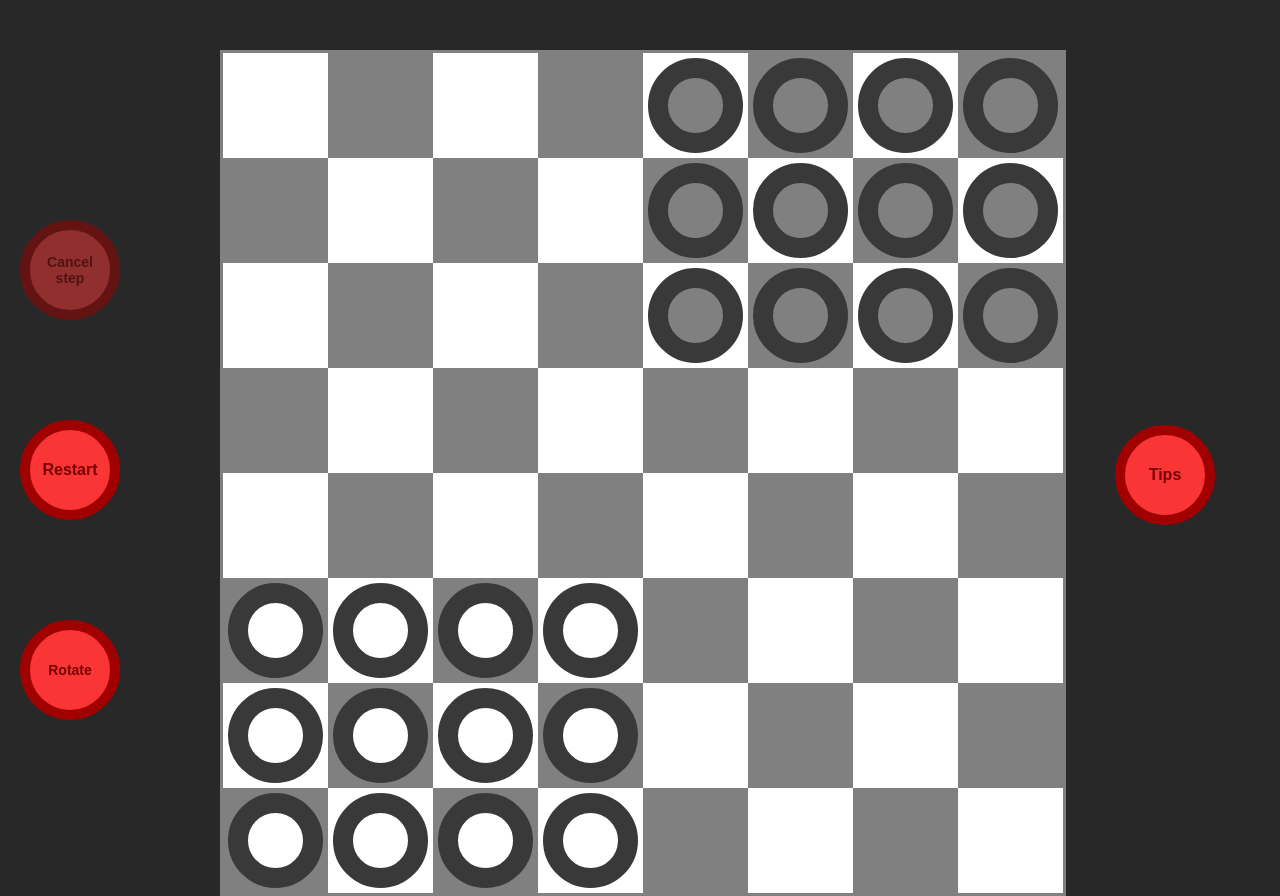
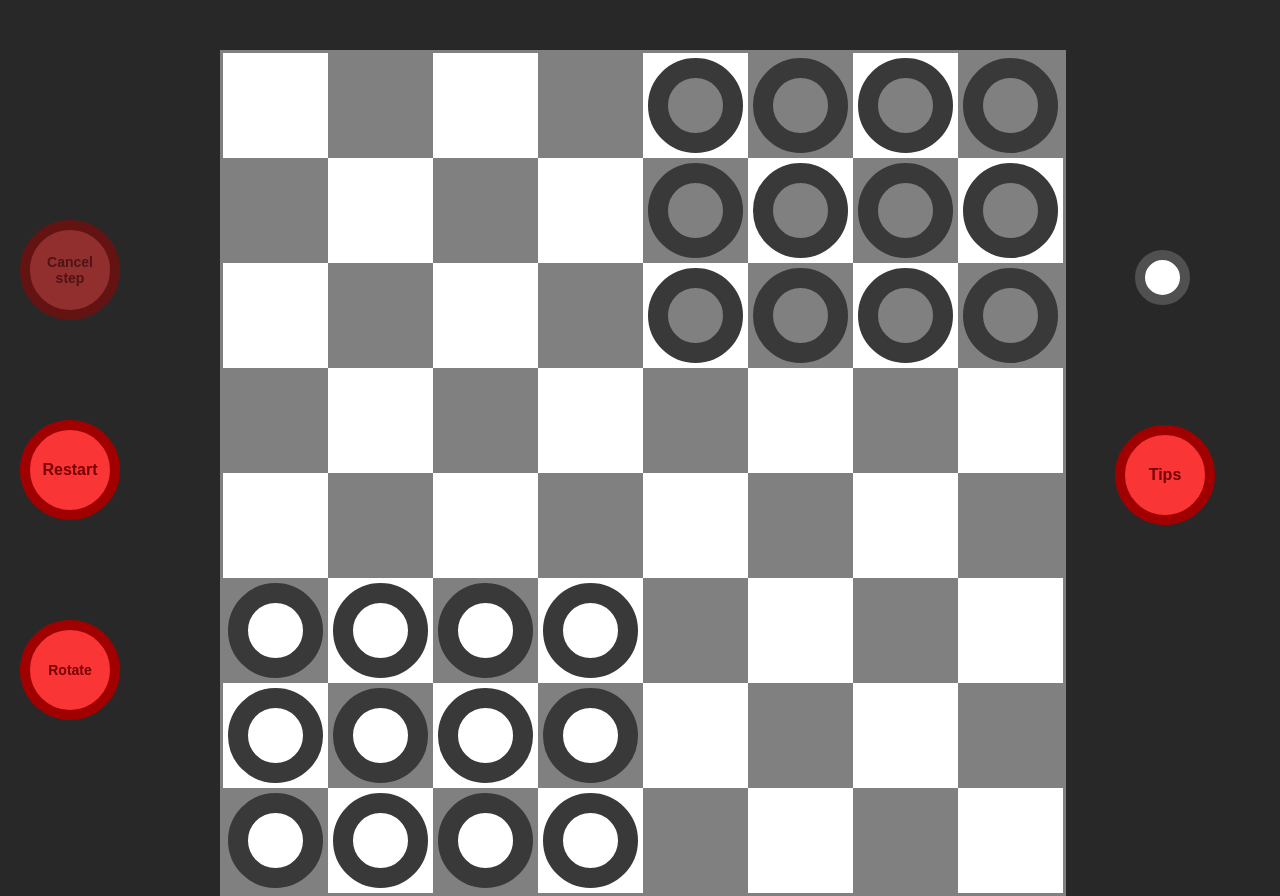
Before and after one commit to Alesha0103/angles, a React (Create React App) app: page / in a window 1280 px wide. Built offline with nearby package versions, Linux system fonts and the light colour scheme.

Commit message:
indicator added

```diff
--- a/src/App.scss
+++ b/src/App.scss
@@ -27,7 +27,7 @@
   .grid {
     grid-template-columns: repeat(8, 80px);
     grid-template-rows: repeat(8, 80px);
-    margin-top: 100px;
+    margin-top: 75px;
   }
 }
 
--- a/src/App.tsx
+++ b/src/App.tsx
@@ -7,6 +7,7 @@ import { reloadApp } from './store/actions/GeneralActions';
 import classNames from 'classnames';
 import { Buttons } from './components/Buttons/Buttons';
 import { Tips } from './components/Tips/Tips';
+import { Indicator } from './components/Indicator/Indicator';
 
 const App = () => {
   const checkerBoard = board.getBoard();
@@ -37,6 +38,7 @@ const App = () => {
   return (
     <div className="app">
       <Buttons/>
+      <Indicator />
       <div className={classNames("grid", {"grid__rotate": rotate})}>
         {checkerBoard.map((cell) => (
           <Cell
--- a/src/components/Buttons/Buttons.scss
+++ b/src/components/Buttons/Buttons.scss
@@ -93,6 +93,7 @@
       &:disabled {
         &:hover {
           background-color: #f93535;
+          transform: scale(1);
         }
       }
     }
--- a/src/components/Cell/Cell.tsx
+++ b/src/components/Cell/Cell.tsx
@@ -45,7 +45,6 @@ export const Cell: React.FC<CellProps> = ({type, coordinate}) => {
   }
 
   const finishStep = () => {
-    console.log("finishStep");
     if (memorizedChecker?.coordinate !== savedStep) {
       dispatch(setTurn());
     }
--- /dev/null
+++ b/src/components/Indicator/Indicator.scss
@@ -0,0 +1,84 @@
+.indicator__wrapp {
+  display: flex;
+  justify-content: center;
+  margin: 25px 0;
+
+  .indicator {
+    width: 15px;
+    height: 15px;
+    border-radius: 35px;
+    border: 5px solid #505050;
+  }
+  .indicator__turns {
+    background-color: white;
+    color: black;
+    position: absolute;
+    font-size: 10px;
+    margin-top: 34px;
+    padding: 3px;
+    border-radius: 3px;
+
+    &::before {
+      content: "";
+      display: block;
+      width: 10px;
+      height: 10px;
+      transform: rotate(45deg);
+      background-color: white;
+      position: absolute;
+      top: -5px;
+      left: 44%;
+    }
+  }
+}
+
+@media (min-width: 380px) {
+  .indicator__turns {
+    font-size: 12px !important;
+  }
+}
+
+@media (min-width: 480px) {
+  .indicator__turns {
+    font-size: 14px !important;
+  }
+}
+
+@media (min-width: 1100px) {
+  .indicator__wrapp {
+    margin: 0;
+    position: absolute;
+    right: -93px;
+    top: 200px;
+
+    .indicator {
+      width: 35px;
+      height: 35px;
+      border-width: 10px;
+    }
+    .indicator__turns {
+      padding: 5px;
+      width: 71px;
+      margin-top: 62px;
+    }
+  }
+}
+@media (min-width: 1260px) {
+  .indicator__wrapp {
+    right: -130px;
+  }
+}
+
+@media (min-width: 840px) and (max-width: 1100px) {
+  .indicator__turns {
+    margin: 0 !important;
+    margin-left: 130px !important;
+    padding: 3px 7px !important;
+    &::before {
+      width: 7px !important;
+      height: 7px !important;
+      top: 8px !important;
+      left: -3px !important;
+    }
+  }
+}
--- /dev/null
+++ b/src/components/Indicator/Indicator.tsx
@@ -0,0 +1,37 @@
+import React from "react";
+import { WHITE } from "../../helpers/constants";
+import { useAppSelector } from "../../hooks/redux";
+
+import "./Indicator.scss";
+
+export const Indicator: React.FC = () => {
+  const [ hover, setHover ] = React.useState(false);
+  const { whoseTurn } = useAppSelector(state => state.generalReducer);
+
+  const onMouseEnter = () => {
+    setHover(true);
+  }
+  const onMouseLeave = () => {
+    setHover(false);
+  }
+  const onClick = () => {
+    setHover(!hover)
+  }
+
+  return (
+    <>
+      <div className="indicator__wrapp"
+        onMouseEnter={onMouseEnter}
+        onMouseLeave={onMouseLeave}
+        onClick={onClick}
+      >
+        {hover && (
+          <label className="indicator__turns">
+            {whoseTurn === WHITE ? "White's turn" : "Black's turn"}
+          </label>
+        )}
+        <div className="indicator" style={{ backgroundColor: whoseTurn === WHITE ? "white" : "grey" }}/>
+      </div>
+    </>
+  )
+}
```
